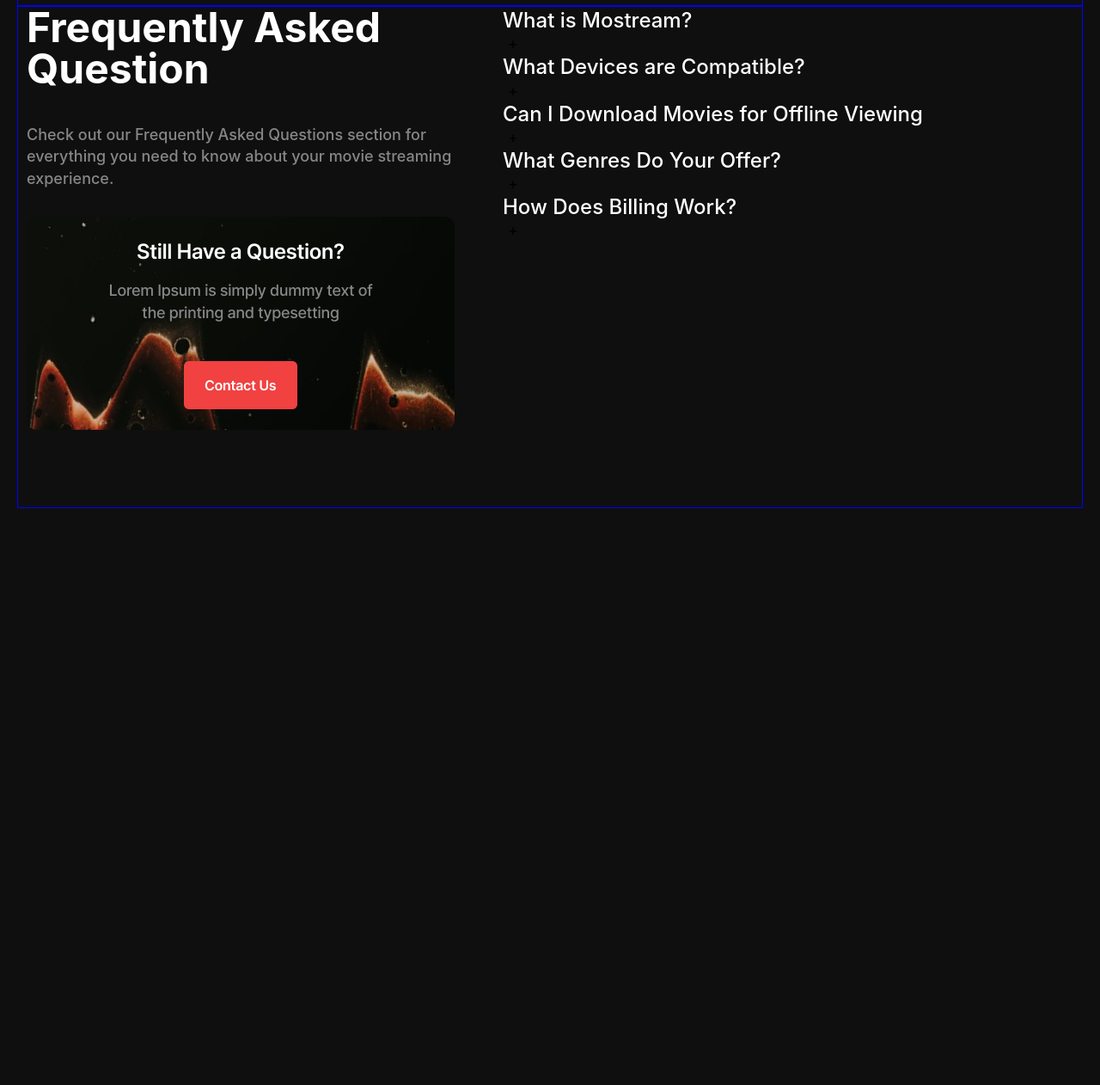
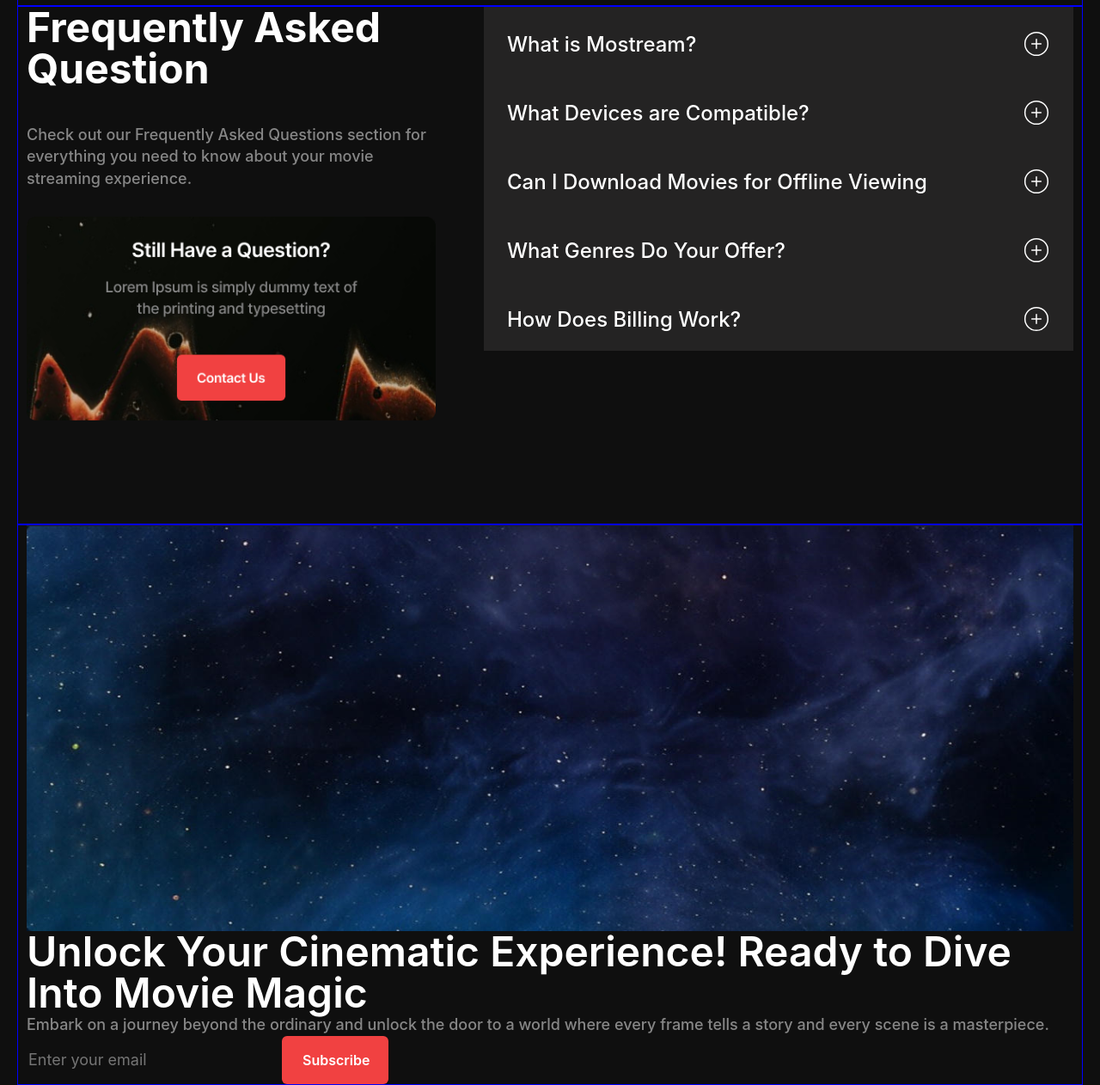
Before and after one commit to Gray-01/mostream, a plain HTML site: page index.html in a window 1280 px wide. Shown: the part 3681-4943 px from the top of the page at 86% size. Before the commit the page ends 4272 px from the top, so only its background shows below. Drawn offline with Linux system fonts and the light colour scheme; a web font is replaced by a local one.

Commit message:
доделано меню акордион

```diff
--- /dev/null
+++ b/css/components/cta.css
@@ -0,0 +1,6 @@
+/* .movie-cta {
+    background-image: url(/images/cta/cta-bg.png);
+    background-size: cover;
+    background-position: center;
+    background-repeat: no-repeat;
+} */
--- /dev/null
+++ b/css/components/faq.css
@@ -0,0 +1,101 @@
+.faq__wrapper {
+    display: flex;
+    flex-direction: row;
+    gap: 3.5rem;
+    /* 56px */
+    max-width: 77.5rem;
+    /* 1240px */
+    margin-bottom: 7.5rem;
+    /* 120px */
+}
+
+.faq__question {
+    max-width: 31.125rem;
+    /* 498px */
+    min-height: 28.875rem;
+    /* 462px */
+    display: flex;
+    flex-direction: column;
+    flex: 1;
+}
+
+.faq__question--img {
+    max-width: 100%;
+    height: auto;
+}
+
+.faq__question-list {
+    flex: 1;
+    display: flex;
+    flex-direction: column;
+}
+
+.faq__question h2.desc--h2 {
+    margin-bottom: 24px;
+}
+
+.faq__question p.desc {
+    margin-bottom: 32px;
+}
+
+.faq__contact h5.desc--h5 {
+    margin-bottom: 1rem;
+}
+
+.faq__contact p.desc {
+    margin-bottom: 44px;
+}
+
+.faq__accordion-item {
+    background-color: #242323;
+    width: 42.875rem;
+    /* 686px */
+    max-height: 5rem;
+    /* 80px */
+    padding: 1.5em;
+    /* 24px */
+    box-sizing: border-box;
+}
+
+.faq__accordion-header {
+    display: flex;
+    justify-content: space-between;
+    align-items: center;
+    cursor: pointer;
+}
+
+.faq__accordion-toggle {
+    width: 2rem;
+    height: 2rem;
+    background: none;
+    border: none;
+    padding: 0;
+    cursor: pointer;
+}
+
+.faq__accordion-header-icon {
+    width: 100%;
+    height: 100%;
+    object-fit: contain;
+    cursor: pointer;
+}
+
+.faq__accordion-content {
+    max-height: 0;
+    overflow: hidden;
+    transition: max-height 0.3s ease-out;
+}
+
+.faq__accordion-content[aria-expanded="true"] {
+    max-height: 12.5rem;
+    /* 200px */
+}
+
+.faq__accordion-content p.desc {
+    max-width: 36.875rem;
+    /* 590px */
+    /* Ограничиваем ширину текста */
+    margin: 0;
+    /* Убираем лишние отступы */
+    background-color: #242323;
+}
--- a/css/style.css
+++ b/css/style.css
@@ -19,6 +19,8 @@
 @import url('components/card--small.css');
 @import url('components/btn--red.css');
 @import url('components/btn--black.css');
+@import url('components/faq.css');
+@import url('components/cta.css');
 
 
 
@@ -211,35 +213,3 @@ section.movie-content {
     /* 358px */
     margin-bottom: 2rem;
 }
-
-/* faq START */
-
-.faq__wrapper {
-    display: flex;
-    gap: 3.5rem;
-    /* 56px */
-    margin-bottom: 120px;
-}
-
-.faq__question {
-    max-width: 31.125rem;
-    /* 498px */
-    max-height: 28.875rem;
-    /* 462px */
-}
-
-.faq__question h2.desc--h2 {
-    margin-bottom: 24px;
-}
-
-.faq__question p.desc {
-    margin-bottom: 32px;
-}
-
-.faq__contact h5.desc--h5 {
-    margin-bottom: 1rem;
-}
-
-.faq__contact p.desc {
-    margin-bottom: 44px;
-}
--- a/index.html
+++ b/index.html
@@ -279,7 +279,7 @@
                   <div class="faq__accordion-header">
                     <h5 class="desc--h5">What is Mostream?</h5>
                     <button class="faq__accordion-toggle" aria-expanded="false">
-                      <span class="faq__accordion-icon">+</span>
+                      <img class="faq__accordion-header-icon" src="images/icons/circle-plus.svg" alt="Toggle">
                     </button>
                   </div>
                   <div class="faq__accordion-content" hidden>
@@ -294,7 +294,7 @@
                   <div class="faq__accordion-header">
                     <h5 class="desc--h5">What Devices are Compatible?</h5>
                     <button class="faq__accordion-toggle" aria-expanded="false">
-                      <span class="faq__accordion-icon">+</span>
+                      <img class="faq__accordion-header-icon" src="images/icons/circle-plus.svg" alt="Toggle">
                     </button>
                   </div>
                   <div class="faq__accordion-content" hidden>
@@ -309,7 +309,7 @@
                   <div class="faq__accordion-header">
                     <h5 class="desc--h5">Can I Download Movies for Offline Viewing</h5>
                     <button class="faq__accordion-toggle" aria-expanded="false">
-                      <span class="faq__accordion-icon">+</span>
+                      <img class="faq__accordion-header-icon" src="images/icons/circle-plus.svg" alt="Toggle">
                     </button>
                   </div>
                   <div class="faq__accordion-content" hidden>
@@ -324,7 +324,7 @@
                   <div class="faq__accordion-header">
                     <h5 class="desc--h5">What Genres Do Your Offer?</h5>
                     <button class="faq__accordion-toggle" aria-expanded="false">
-                      <span class="faq__accordion-icon">+</span>
+                      <img class="faq__accordion-header-icon" src="images/icons/circle-plus.svg" alt="Toggle">
                     </button>
                   </div>
                   <div class="faq__accordion-content" hidden>
@@ -339,7 +339,7 @@
                   <div class="faq__accordion-header">
                     <h5 class="desc--h5">How Does Billing Work?</h5>
                     <button class="faq__accordion-toggle" aria-expanded="false">
-                      <span class="faq__accordion-icon">+</span>
+                      <img class="faq__accordion-header-icon" src="images/icons/circle-plus.svg" alt="Toggle">
                     </button>
                   </div>
                   <div class="faq__accordion-content" hidden>
@@ -356,6 +356,25 @@
           </div>
         </section>
 
+        <!-- cta START -->
+        <section class="movie movie-cta">
+          <div class="container">
+            <img class="movie-cta--bg" src="images/cta/cta-bg.png" alt="фоновое изображение">
+            <h2 class="desc">
+              Unlock Your Cinematic Experience!
+              Ready to Dive Into Movie Magic
+            </h2>
+            <p class="desc">
+              Embark on a journey beyond the ordinary and unlock the door to a world where every frame tells a story and
+              every scene is a masterpiece.
+            </p>
+            <div class="cta__subscribe">
+              <input type="email" class="cta__input" placeholder="Enter your email" required>
+              <button class="btn btn--subscribe">Subscribe</button>
+            </div>
+          </div>
+        </section>
+
       </main>
       <footer class="footer">
 
--- a/js/main.js
+++ b/js/main.js
@@ -13,3 +13,28 @@ function switchIndicator() {
 }
 
 setInterval(switchIndicator, 5000);
+
+document.addEventListener('DOMContentLoaded', () => {
+    const accordions = document.querySelectorAll('[data-accordion]');
+
+    accordions.forEach(item => {
+        const header = item.querySelector('.faq__accordion-header');
+        const toggle = item.querySelector('.faq__accordion-toggle');
+        const content = item.querySelector('.faq__accordion-content');
+        const icon = toggle.querySelector('.faq__accordion-header-icon');
+
+        header.addEventListener('click', () => {
+            const expanded = toggle.getAttribute('aria-expanded') === 'true';
+
+            toggle.setAttribute('aria-expanded', !expanded);
+            content.setAttribute('aria-expanded', !expanded);
+            icon.src = expanded ? 'images/icons/circle-plus.svg' : 'images/icons/circle-minus.svg';
+
+            if (!expanded) {
+                content.removeAttribute('hidden');
+            } else {
+                content.setAttribute('hidden', '');
+            }
+        });
+    });
+});
```
Also changed, not shown: images/cta/cta-bg.png (added), images/icons/circle-minus.svg (added), images/icons/circle-plus.svg (added).
